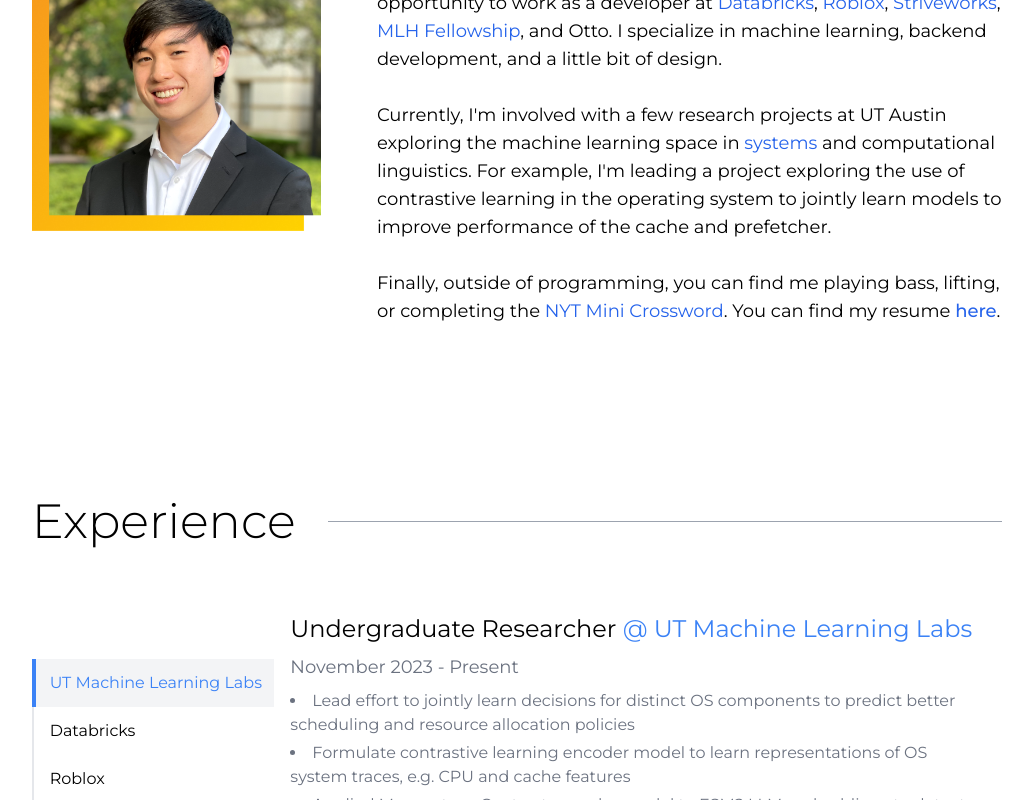
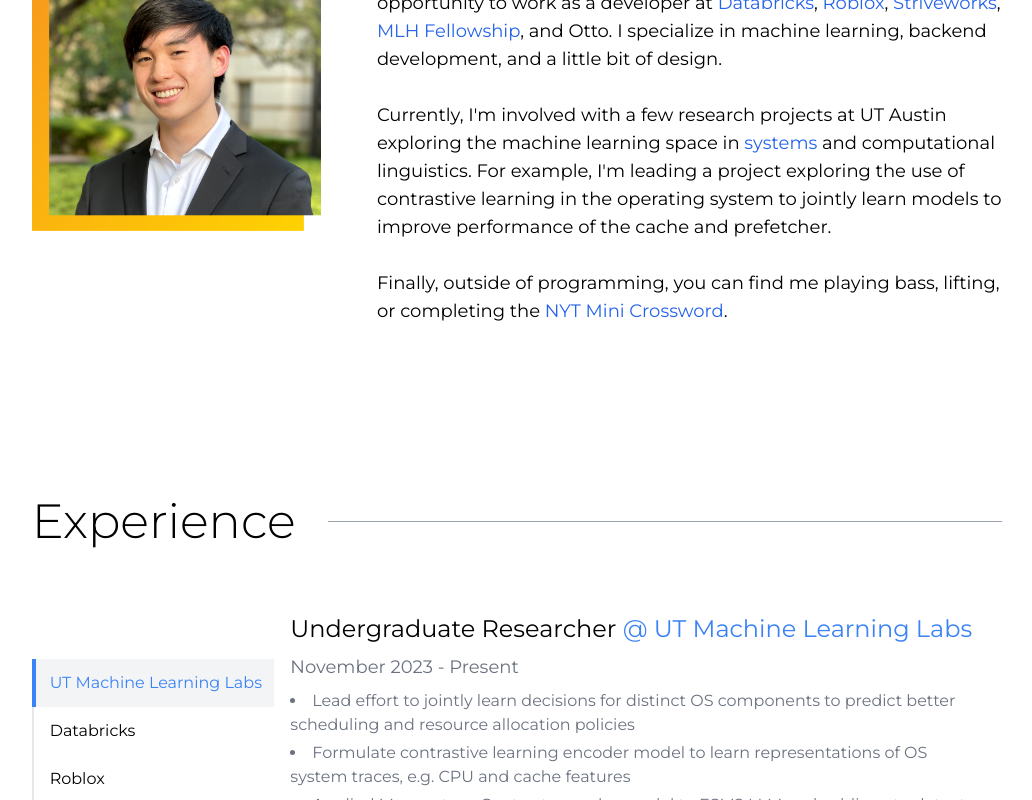
Before and after one commit to YuanSamuel/portfolio-site, a Next.js app: page / in a window 1280 px wide. Shown: the part 1223-2023 px from the top of the page, without its empty margins (123-1155 px from the left). Built offline with nearby package versions, Linux system fonts and the light colour scheme.

Commit message:
update experiences

```diff
--- a/components/about.js
+++ b/components/about.js
@@ -112,7 +112,8 @@ export default function About() {
             >
               NYT Mini Crossword
             </a>
-            . You can find my resume{" "}
+            .
+            {/* You can find my resume{" "}
             <a
               href="resume.pdf"
               target="_blank"
@@ -121,7 +122,7 @@ export default function About() {
             >
               here
             </a>
-            .
+            . */}
           </p>
         </div>
       </div>
```
